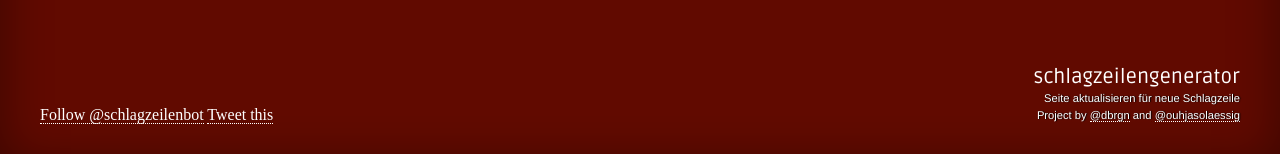
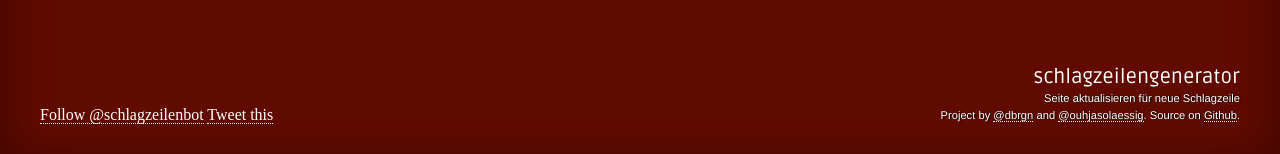
Before and after one commit to dbrgn/schlagzeilengenerator, a Flask app: template templates/headline.html in a window 1280 px wide. Shown: the part 646-800 px from the top of the page. Run offline with Flask 2, Linux system fonts and the light colour scheme; the template is opened without the code that fills it, so the values that code supplies are empty; parts of the project's set-up code (start-up, migrations or seed data) failed here and were passed over; some libraries are stand-ins or nearby versions.

Commit message:
Github link

```diff
--- a/templates/headline.html
+++ b/templates/headline.html
@@ -26,6 +26,6 @@
     </div>
     <div id="copy">
         <p>Seite aktualisieren für neue Schlagzeile</p>
-        <p>Project by <a href="https://twitter.com/dbrgn">@dbrgn</a> and <a href="https://twitter.com/ouhjasolaessig">@ouhjasolaessig</a></p>
+        <p>Project by <a href="https://twitter.com/dbrgn">@dbrgn</a> and <a href="https://twitter.com/ouhjasolaessig">@ouhjasolaessig</a>. Source on <a href="https://github.com/gwrtheyrn/schlagzeilengenerator/">Github</a>.</p>
     </div>
 {% endblock %}
```
